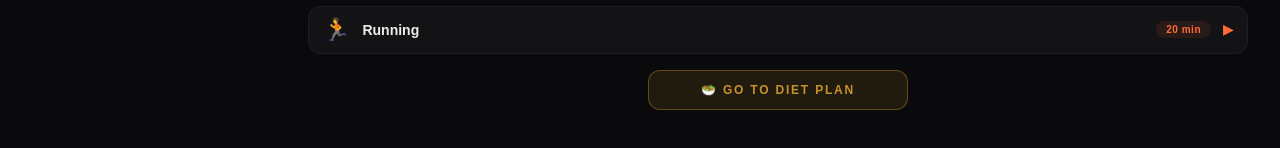
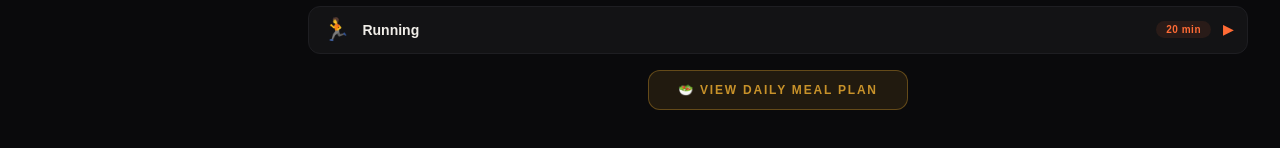
Before and after one commit to classical91/workout-tracker, a React (Vite) app: page / in a window 1280 px wide. Shown: the part 1152-1300 px from the top of the page. Built offline with nearby package versions, Linux system fonts and the light colour scheme.

Commit message:
Update daily meal plan link

```diff
--- a/src/screens/HomeScreen.jsx
+++ b/src/screens/HomeScreen.jsx
@@ -112,7 +112,7 @@ export function HomeScreen({ onNavigate, onStartTimer, dailyFocuses = [] }) {
         </div>
         <QuickLog onStart={onStartTimer} />
         <a
-          href="https://diet-plan-production-30bd.up.railway.app"
+          href="https://nutri-mind-production-d054.up.railway.app/work-meals"
           target="_blank"
           rel="noreferrer"
           style={{
@@ -135,7 +135,7 @@ export function HomeScreen({ onNavigate, onStartTimer, dailyFocuses = [] }) {
             maxWidth: "260px",
           }}
         >
-          🥗 Go to Diet Plan
+          🥗 View Daily Meal Plan
         </a>
       </div>
     </div>
```
